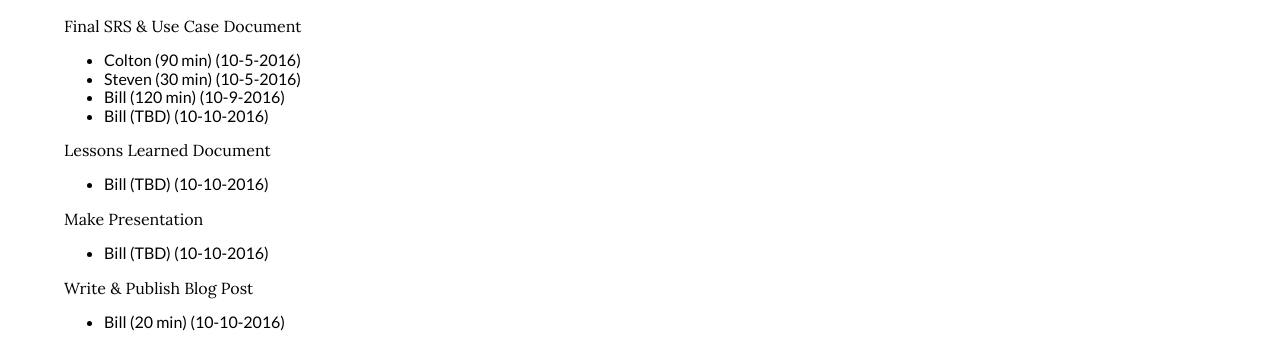
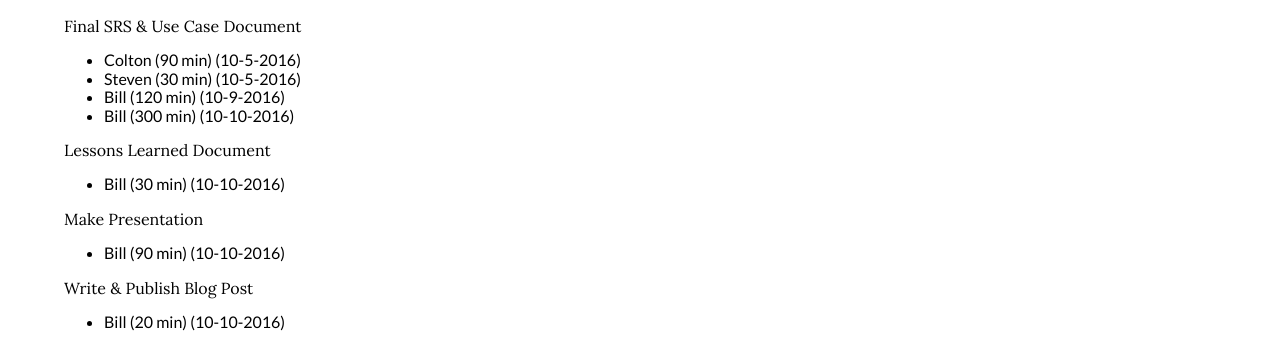
Before and after one commit to billdybas/SWEN440, a Jekyll site: the page built from _posts/2016-10-10-week-7.md, in a window 1280 px wide. Shown: the part 863-1214 px from the top of the page. Built offline with Jekyll 4.4.1, drawn with Linux system fonts in a browser that asks for light colours.

Commit message:
Add in Times

```diff
--- a/_posts/2016-10-10-week-7.md
+++ b/_posts/2016-10-10-week-7.md
@@ -51,15 +51,15 @@ Final SRS & Use Case Document
 - Colton (90 min) (10-5-2016)
 - Steven (30 min) (10-5-2016)
 - Bill (120 min) (10-9-2016)
-- Bill (TBD) (10-10-2016)
+- Bill (300 min) (10-10-2016)
 
 Lessons Learned Document
 
-- Bill (TBD) (10-10-2016)
+- Bill (30 min) (10-10-2016)
 
 Make Presentation
 
-- Bill (TBD) (10-10-2016)
+- Bill (90 min) (10-10-2016)
 
 Write & Publish Blog Post
 
```
